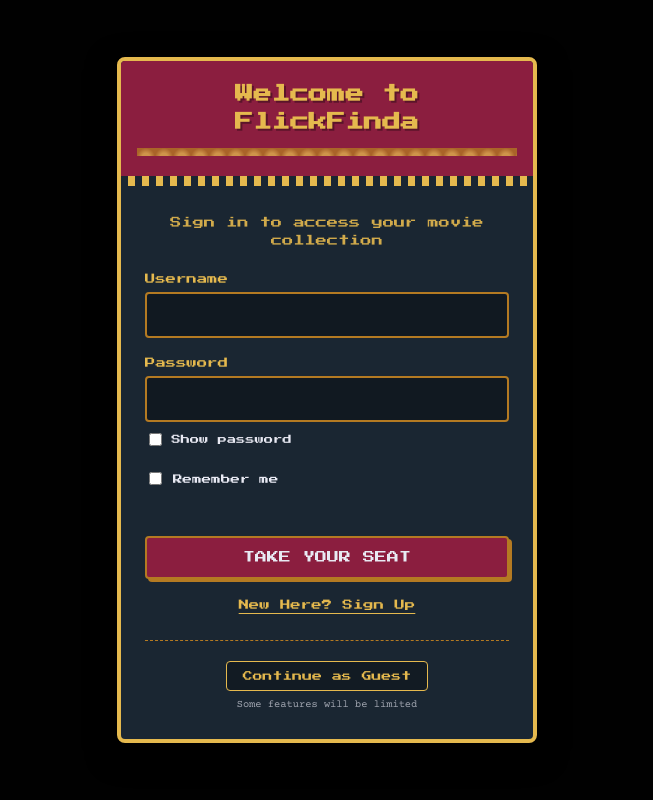
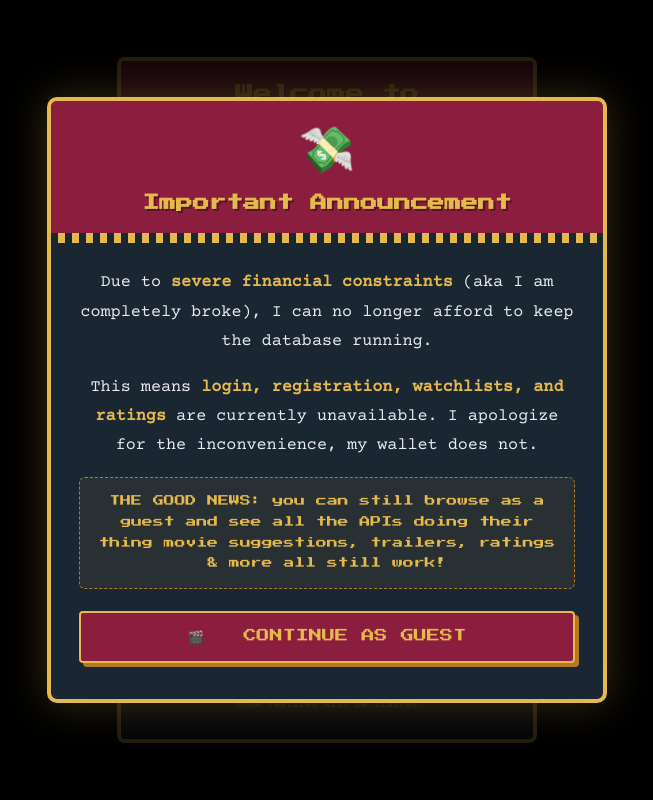
Before and after one commit to Drakebellisarii/FlickFinda, a Flask app: page / in a window 1280 px wide. Shown: the whole page, without its empty margins (313-966 px from the left). Run offline with Flask 3, Linux system fonts and the light colour scheme.

Commit message:
financial message

```diff
--- a/src/movie_app/templates/login.html
+++ b/src/movie_app/templates/login.html
@@ -298,6 +298,124 @@
             opacity: 1;
         }
 
+        /* ── Broke Modal ── */
+        #broke-overlay {
+            position: fixed;
+            inset: 0;
+            background: rgba(0,0,0,0.85);
+            z-index: 10000;
+            display: flex;
+            justify-content: center;
+            align-items: center;
+            padding: 1rem;
+        }
+
+        #broke-modal {
+            background: var(--blue);
+            border: 4px solid var(--gold);
+            border-radius: 10px;
+            width: 100%;
+            max-width: 560px;
+            box-shadow: 0 0 40px rgba(229,185,78,0.25);
+            animation: popIn 0.45s cubic-bezier(0.17, 0.67, 0.21, 1.4);
+            overflow: hidden;
+        }
+
+        #broke-modal .modal-header {
+            background: var(--red);
+            padding: 1.4rem 1.25rem 1rem;
+            text-align: center;
+        }
+
+        #broke-modal .modal-header .modal-icon {
+            font-size: 2.8rem;
+            display: block;
+            margin-bottom: 0.6rem;
+            animation: wobble 1.8s infinite;
+        }
+
+        @keyframes wobble {
+            0%,100% { transform: rotate(-6deg); }
+            50%      { transform: rotate(6deg);  }
+        }
+
+        #broke-modal .modal-header h3 {
+            font-family: 'Press Start 2P', cursive;
+            color: var(--gold);
+            font-size: clamp(0.7rem, 3.5vw, 1.05rem);
+            margin: 0;
+            text-shadow: 2px 2px 0 var(--dark-red);
+            line-height: 1.6;
+        }
+
+        #broke-modal .modal-body {
+            padding: 1.6rem 1.75rem 1.4rem;
+            text-align: center;
+        }
+
+        #broke-modal .modal-body p {
+            font-family: 'Courier Prime', monospace;
+            color: var(--text);
+            font-size: clamp(0.85rem, 2.8vw, 1.05rem);
+            line-height: 1.75;
+            margin: 0 0 1rem;
+        }
+
+        #broke-modal .modal-body p strong {
+            color: var(--gold);
+        }
+
+        #broke-modal .modal-body .good-news {
+            font-family: 'Press Start 2P', cursive;
+            color: var(--gold);
+            font-size: clamp(0.5rem, 2.2vw, 0.68rem);
+            line-height: 1.9;
+            background: rgba(229,185,78,0.07);
+            border: 1px dashed var(--dark-gold);
+            border-radius: 6px;
+            padding: 0.85rem 1rem;
+            margin-bottom: 1.4rem;
+        }
+
+        #broke-modal .btn-broke-guest {
+            width: 100%;
+            padding: 1rem 1rem;
+            background: var(--red);
+            border: 2px solid var(--gold);
+            border-radius: 4px;
+            color: var(--gold);
+            font-family: 'Press Start 2P', cursive;
+            font-size: clamp(0.6rem, 2.8vw, 0.82rem);
+            text-transform: uppercase;
+            cursor: pointer;
+            box-shadow: 4px 4px 0 var(--dark-gold);
+            transition: all 0.25s;
+            -webkit-appearance: none;
+            margin-bottom: 0.85rem;
+        }
+
+        #broke-modal .btn-broke-guest:hover {
+            background: var(--gold);
+            color: var(--dark-red);
+            transform: translate(-2px, -2px);
+            box-shadow: 6px 6px 0 var(--dark-gold);
+        }
+
+        #broke-modal .btn-dismiss {
+            background: transparent;
+            border: none;
+            color: var(--text);
+            font-family: 'Courier Prime', monospace;
+            font-size: 0.78rem;
+            opacity: 0.55;
+            cursor: pointer;
+            text-decoration: underline;
+            text-underline-offset: 3px;
+            transition: opacity 0.2s;
+        }
+
+        #broke-modal .btn-dismiss:hover { opacity: 0.9; }
+
         /* Ticket tear divider */
         .ticket-tear {
             height: 10px;
@@ -310,6 +428,41 @@
     </style>
 </head>
 <body>
+
+<!-- BROKE MODAL -->
+<div id="broke-overlay">
+    <div id="broke-modal">
+        <div class="modal-header">
+            <span class="modal-icon">💸</span>
+            <h3>Important Announcement</h3>
+        </div>
+        <div class="ticket-tear"></div>
+        <div class="modal-body">
+            <p>
+                Due to <strong>severe financial constraints</strong>
+                (aka I am completely broke), I can no longer afford
+                to keep the database running.
+            </p>
+            <p>
+                This means <strong>login, registration, watchlists,
+                and ratings</strong> are currently unavailable.
+                I apologize for the inconvenience, my wallet
+                does not.
+            </p>
+            <div class="good-news">
+                THE GOOD NEWS: you can still browse as a guest and
+                see all the APIs doing their thing movie
+                suggestions, trailers, ratings &amp; more all
+                still work!
+            </div>
+            <button class="btn-broke-guest" id="broke-guest-btn">
+                🎬 &nbsp; Continue as Guest
+            </button>
+            <br>
+
+        </div>
+    </div>
+</div>
 
 <div id="auth-screen">
 
@@ -406,6 +559,20 @@
 
 <script>
 (function () {
+    // Broke modal
+    function dismissBrokeModal() {
+        document.getElementById('broke-overlay').style.display = 'none';
+    }
+
+    document.getElementById('broke-guest-btn').addEventListener('click', function () {
+        fetch('/api/auth/guest', { method: 'POST', headers: { 'Content-Type': 'application/json' } })
+            .then(function (r) { return r.json(); })
+            .then(function (d) { if (d.success) window.location.href = '/'; })
+            .catch(function () { window.location.href = '/'; });
+    });
+
+    document.getElementById('broke-dismiss-btn').addEventListener('click', dismissBrokeModal);
+
     const loginContainer    = document.getElementById('login-container');
     const registerContainer = document.getElementById('register-container');
 
```
